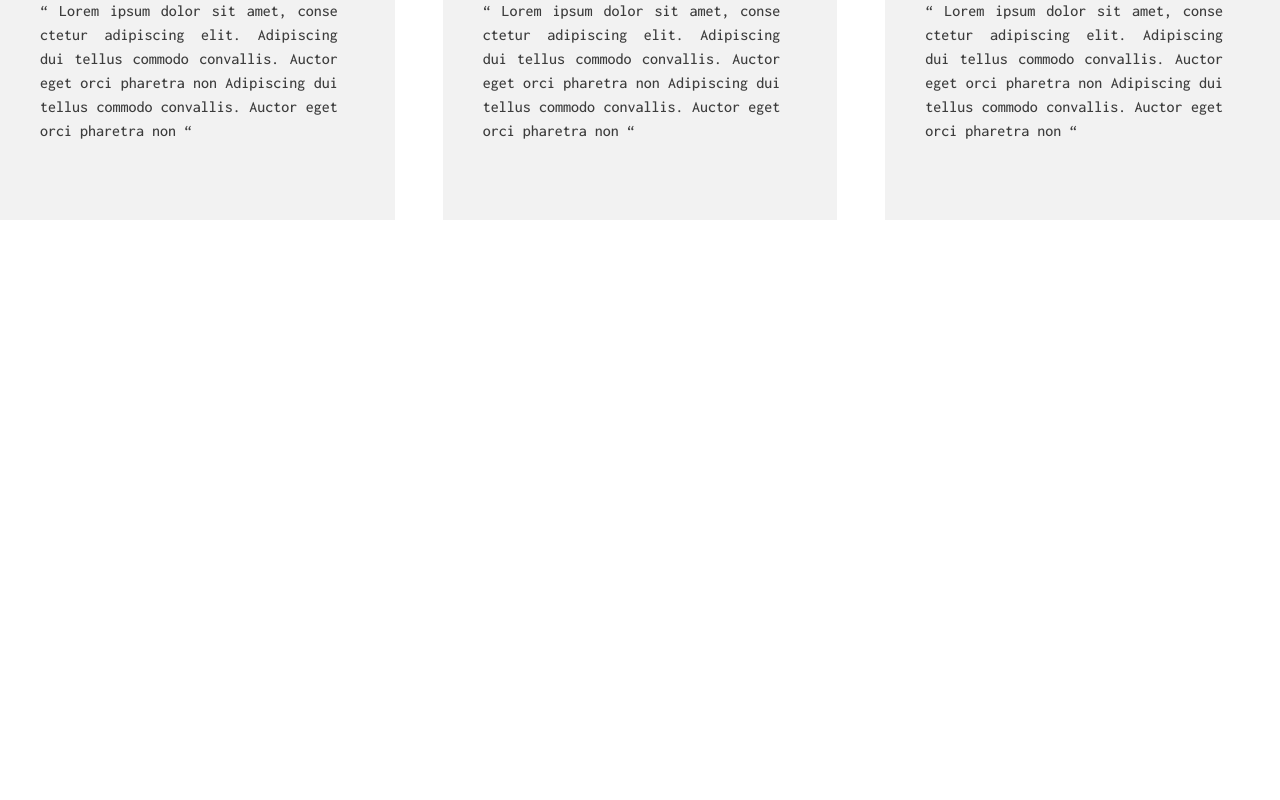
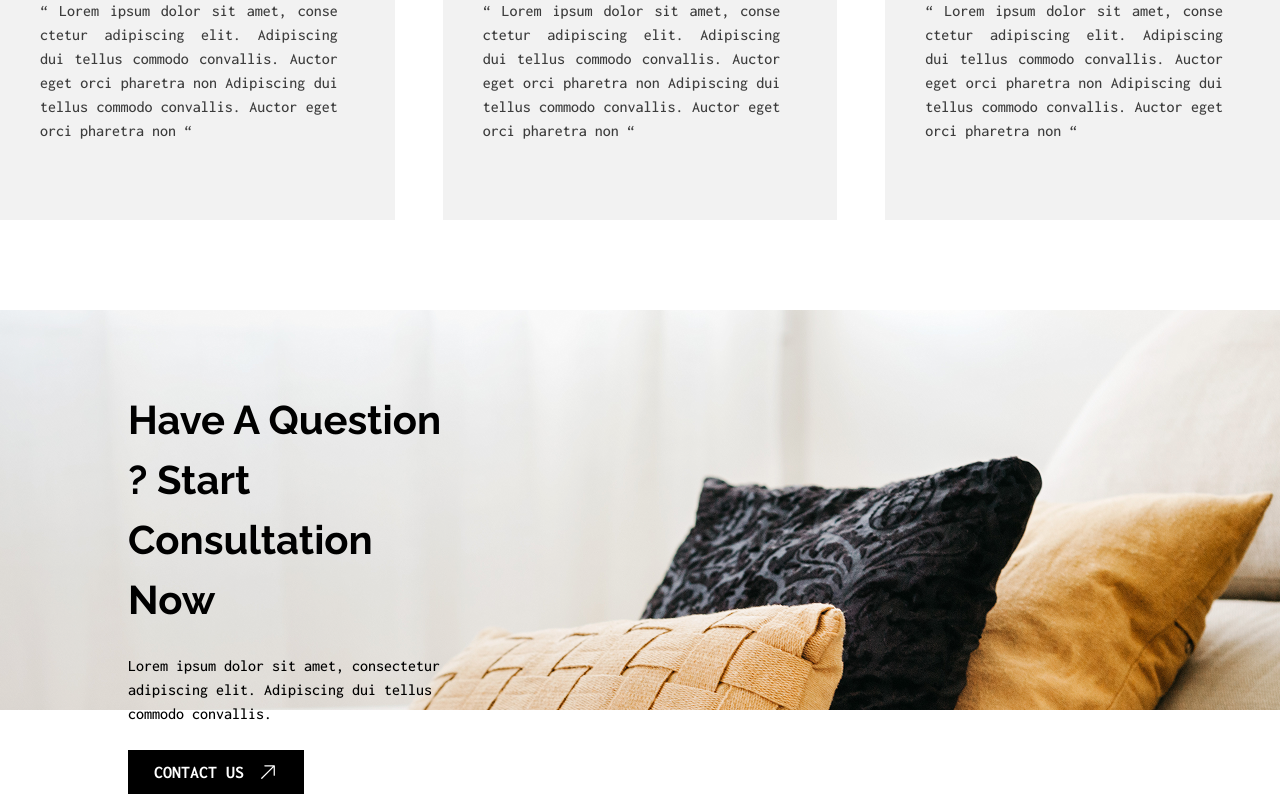
Before and after one commit to tannaznamdar/Architecture-Landing-Page, a React (Vite) app: page / in a window 1280 px wide. Shown: the part 3375-4175 px from the top of the page. Before the commit the page ends 3685 px from the top, so only its background shows below. Built offline with nearby package versions, Linux system fonts and the light colour scheme.

Commit message:
Home page - contact us section

```diff
--- a/src/views/HomePage.jsx
+++ b/src/views/HomePage.jsx
@@ -5,6 +5,7 @@ import image4 from "../assets/images/image-4.png";
 import image5 from "../assets/images/image-5.png";
 import image6 from "../assets/images/image-6.png";
 import image7 from "../assets/images/image-7.png";
+import image8 from "../assets/images/image-8.png";
 import logo1 from "../assets/images/Logo1.png";
 import logo2 from "../assets/images/Logo2.png";
 import logo3 from "../assets/images/Logo3.png";
@@ -12,9 +13,10 @@ import user1 from "../assets/images/user1.png";
 import user2 from "../assets/images/user2.png";
 import user3 from "../assets/images/user3.png";
 
-import { ArrowRightIcon } from "@heroicons/react/24/solid";
+import { ArrowRightIcon, ArrowUpRightIcon } from "@heroicons/react/24/solid";
 import LogoSwiper from "../components/swiper/Logo-swiper";
 import CardComponent from "../components/CardComponent";
+import { NavLink } from "react-router";
 
 export default function HomePage() {
   const logoImage = [
@@ -262,6 +264,30 @@ export default function HomePage() {
           ))}
         </div>
       </div>
+
+      {/* contact us */}
+      <div className="relative mb-[90px]">
+        <figure className="h-[400px] w-full">
+          <img className="w-full h-full object-cover" src={image8} alt="#" />
+        </figure>
+        <div className=" absolute top-[20%] left-[10%] w-[25%]">
+          <h2 className="font-bold font-raleway text-[40px] mb-6">
+            Have A Question ? Start Consultation Now
+          </h2>
+          <p className="font-inconsolata text-[16px] font-medium mb-6">
+            Lorem ipsum dolor sit amet, consectetur adipiscing elit. Adipiscing
+            dui tellus commodo convallis.
+          </p>
+          <NavLink>
+            <button className="flex border px-[25px] py-[11px] gap-3.5 items-center cursor-pointer bg-black">
+              <span className="font-inconsolata text-lg font-bold leading-0 text-white">
+                CONTACT US
+              </span>
+              <ArrowUpRightIcon className="size-5 text-white" />
+            </button>
+          </NavLink>
+        </div>
+      </div>
     </>
   );
 }
```
Also changed, not shown: src/assets/images/image-8.png (added).
